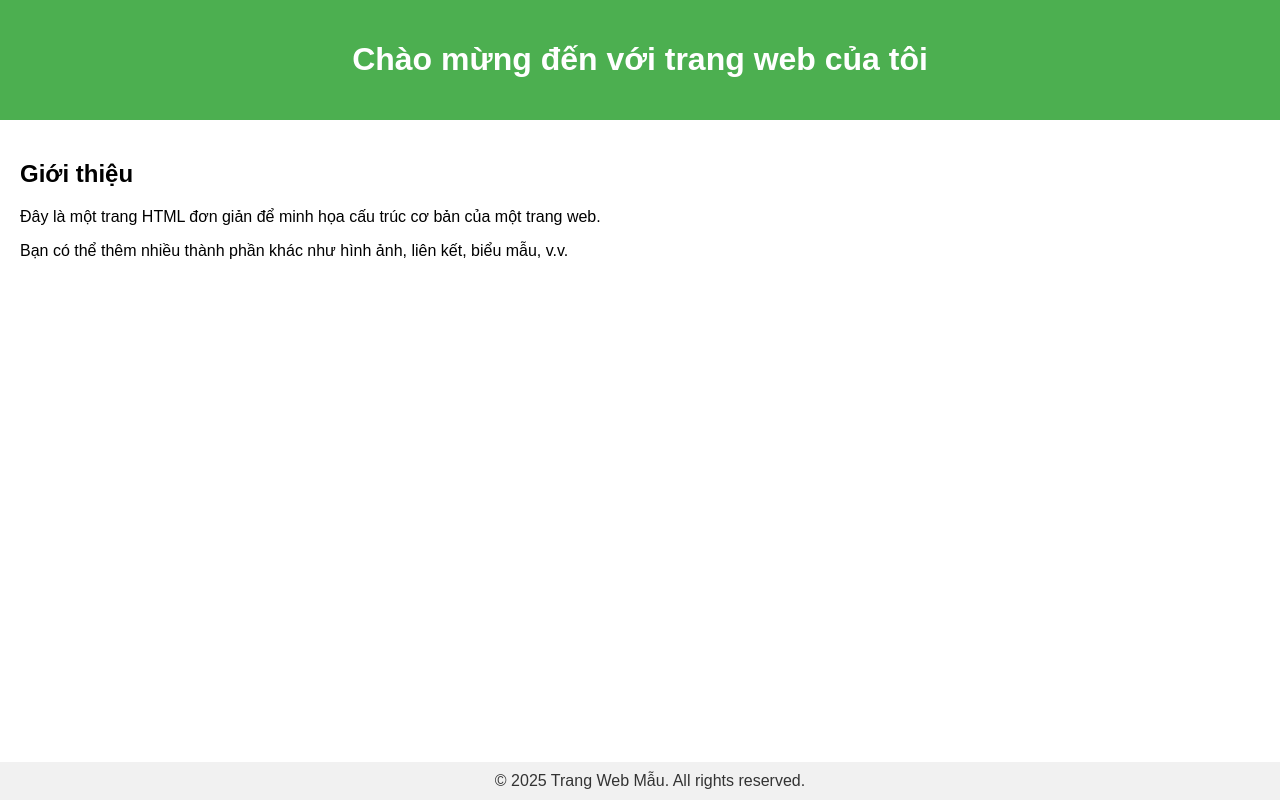
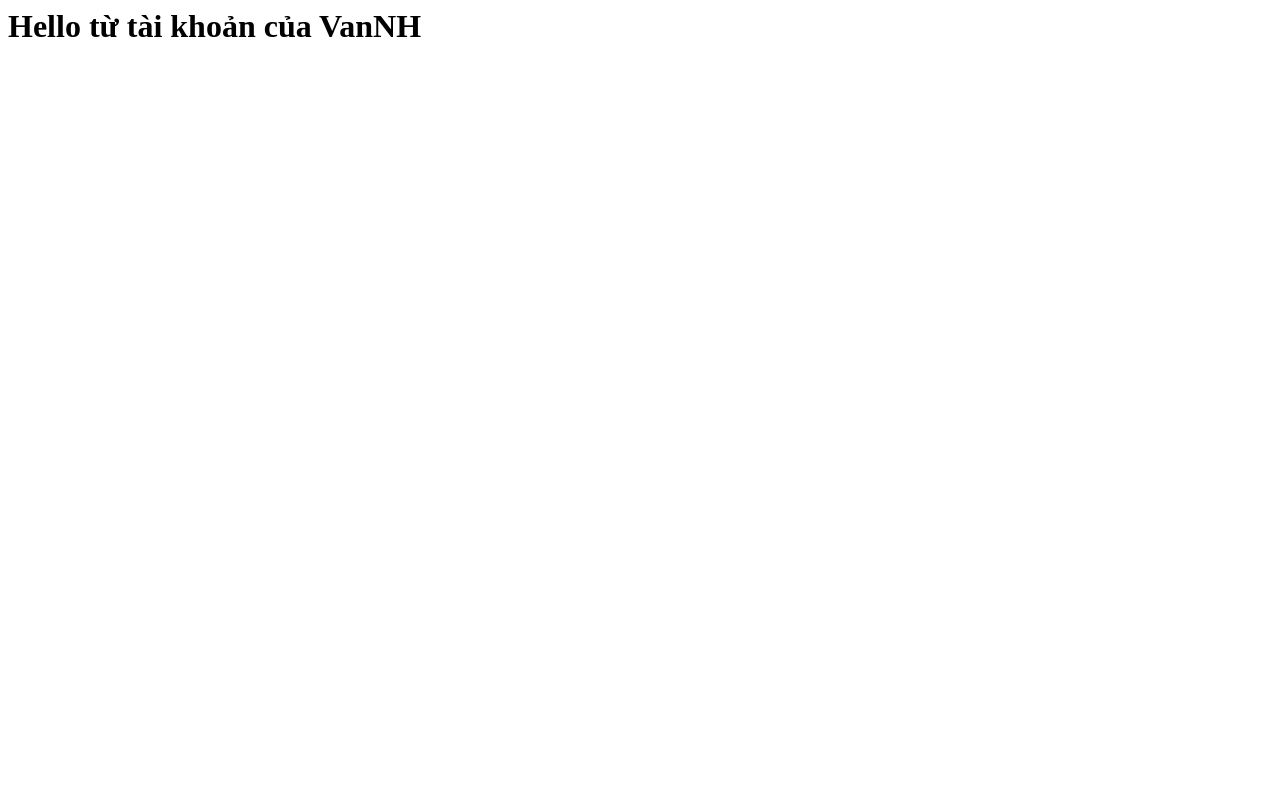
Before and after one commit to VanNH269/training-autotest, a plain HTML site: page index.html in a window 1280 px wide. Drawn offline with Linux system fonts and the light colour scheme.

Commit message:
Thêm nhieu file index.html

```diff
--- a/index.html
+++ b/index.html
@@ -1,48 +1 @@
-<!DOCTYPE html>
-<html lang="vi">
-<head>
-  <meta charset="UTF-8">
-  <meta name="viewport" content="width=device-width, initial-scale=1.0">
-  <title>Trang Web Mẫu</title>
-  <style>
-    body {
-      font-family: Arial, sans-serif;
-      margin: 0;
-      padding: 0;
-    }
-    header {
-      background-color: #4CAF50;
-      color: white;
-      padding: 20px;
-      text-align: center;
-    }
-    main {
-      padding: 20px;
-    }
-    footer {
-      background-color: #f1f1f1;
-      color: #333;
-      text-align: center;
-      padding: 10px;
-      position: fixed;
-      width: 100%;
-      bottom: 0;
-    }
-  </style>
-</head>
-<body>
-  <header>
-    <h1>Chào mừng đến với trang web của tôi</h1>
-  </header>
-
-  <main>
-    <h2>Giới thiệu</h2>
-    <p>Đây là một trang HTML đơn giản để minh họa cấu trúc cơ bản của một trang web.</p>
-    <p>Bạn có thể thêm nhiều thành phần khác như hình ảnh, liên kết, biểu mẫu, v.v.</p>
-  </main>
-
-  <footer>
-    &copy; 2025 Trang Web Mẫu. All rights reserved.
-  </footer>
-</body>
-</html>
+<h1>Hello từ tài khoản của VanNH</h1>
```
